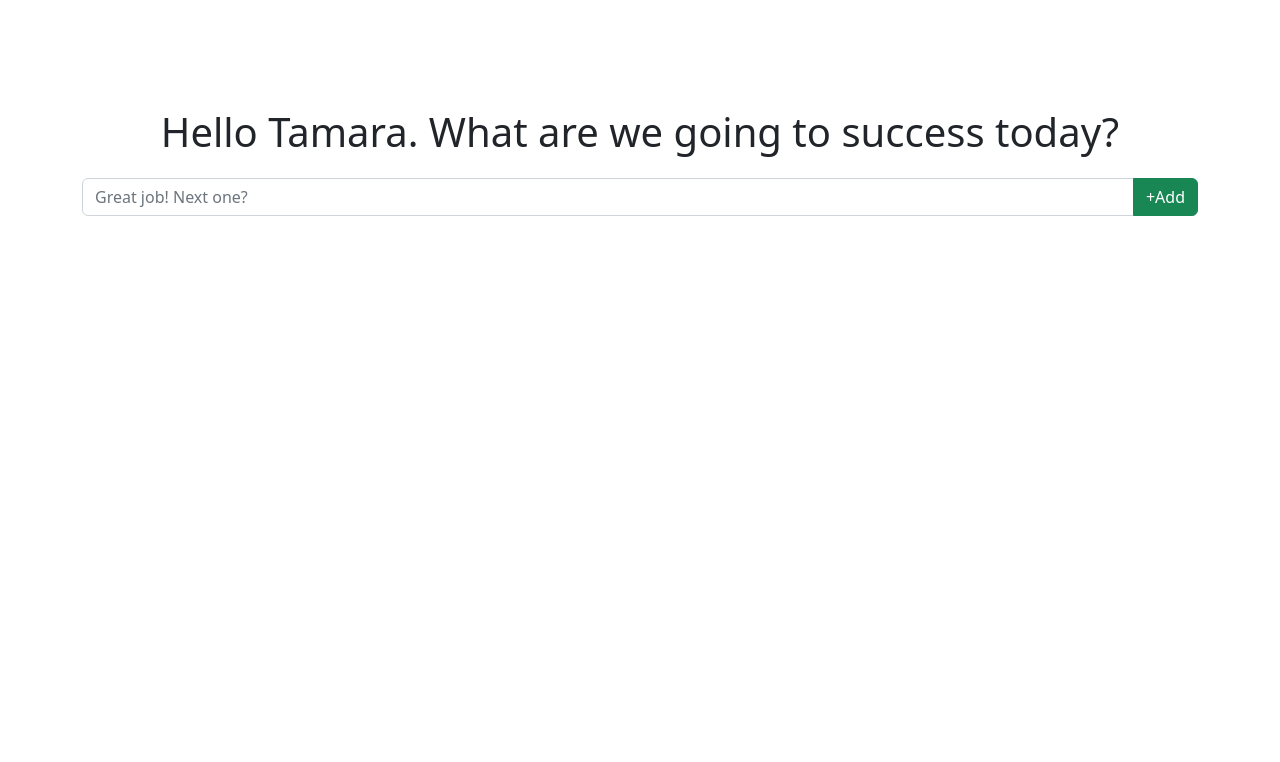
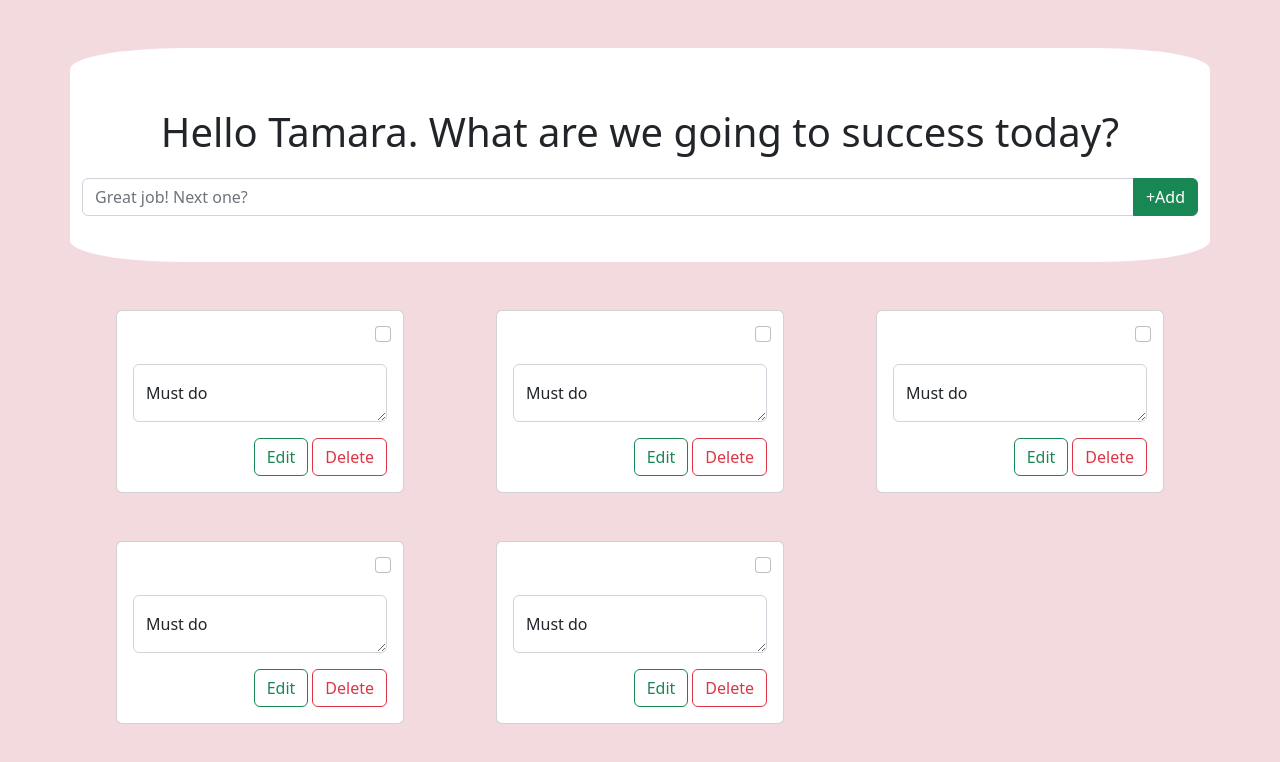
Before and after one commit to Gyozalyan/todolist, a React (Create React App) app: page / in a window 1280 px wide. Shown: the top 762 px of the page. Built offline with nearby package versions, Linux system fonts and the light colour scheme.

Commit message:
Made the shablon of the project

```diff
--- a/public/index.html
+++ b/public/index.html
@@ -14,9 +14,9 @@
 
     <title>ToDo List</title>
   </head>
-  <body>
+  <body style="background: #f2dadf;">
     <noscript>You need to enable JavaScript to run this app.</noscript>
-    <div id="root"></div>
+    <div id="root" ></div>
 
   </body>
 </html>
--- a/src/App.css
+++ b/src/App.css
@@ -1,5 +1,5 @@
 body{
-  background-color: #f2dadf;
+  background: #f2dadf;
 }
 
 .heading{
@@ -9,11 +9,41 @@ body{
 }
 
 Container{
-  background-color: #f2dadf;
+  background: #f2dadf;
 }
 
 .root{
 
-    background-color: #f2dadf;
+    background: #f2dadf;
 
 }
+
+span.input-group-text{
+  border: none;
+  background-color: white;
+  padding-top: 15px;
+}
+
+input.inputCheckBox{
+  margin: 0;
+}
+
+div.input-group{
+  justify-content: flex-end;
+  margin-bottom: 0;
+}
+
+div.card-body {
+  padding-top: 0;
+
+}
+
+.btns{
+  margin-right: 4px;
+}
+
+.makeCenter{
+
+  margin: 0 auto;
+
+}
--- a/src/App.js
+++ b/src/App.js
@@ -1,44 +1,48 @@
 import "./App.css";
+import "../node_modules/bootstrap/dist/css/bootstrap.min.css";
+import Container from "react-bootstrap/Container";
+import Row from "react-bootstrap/Row";
+import Col from "react-bootstrap/Col";
+import ToDo from "./ToDo";
+import Task from "./Task";
 import { Component } from "react";
-import '../node_modules/bootstrap/dist/css/bootstrap.min.css';
-import Container from 'react-bootstrap/Container';
-import Row from 'react-bootstrap/Row';
-import Col from 'react-bootstrap/Col';
-import Button from 'react-bootstrap/Button';
-import Form from 'react-bootstrap/Form';
-import InputGroup from 'react-bootstrap/InputGroup';
+
+
+class App extends Component {
+  state = {
+    templateArray: [],
+  };
+
+  render() {
+    return (
+      <Container>
+        <Row >
+          <ToDo />
+        </Row>
+        <Row >
+        <Col className="mt-5" lg={4} md={6}>
+          <Task />
+        </Col>
+        <Col className="mt-5" lg={4} md={6}>
+          <Task />
+        </Col>
+        <Col className="mt-5" lg={4} md={6}>
+          <Task />
+        </Col>
+        <Col className="mt-5"lg={4} md={6}>
+          <Task />
+        </Col>
+        <Col className="mt-5" lg={4} md={6}>
+          <Task />
+        </Col>
+
+
+        </Row>
+      </Container>
+    );
+  }
+}
 
 
 
-
-class App extends Component {
-  render() {
-    return (
-
-       <Container>
-        <Row>
-          <Col className="heading mt-5">
-          <p class="text-center mt-4 fs-1">
-              Hello Tamara. What are we going to success today?
-            </p>
-
-            <InputGroup className="mb-3">
-        <Form.Control
-         type="text"
-          placeholder="Great job! Next one?"
-          aria-describedby="basic-addon2"
-        />
-        <Button variant="success" id="button-addon2">
-          +Add
-        </Button>
-      </InputGroup>
-          </Col>
-        </Row>
-        </Container>
-
-       )
-
-  }
-}
-
 export default App;
--- /dev/null
+++ b/src/Task.jsx
@@ -0,0 +1,32 @@
+import Button from 'react-bootstrap/Button';
+import Card from 'react-bootstrap/Card';
+import Input from 'react-bootstrap/InputGroup';
+import FloatingLabel from 'react-bootstrap/FloatingLabel';
+import Form from 'react-bootstrap/Form';
+
+
+
+export default function Task(){
+return(
+
+    <Card style={{ width: '18rem' }} className="makeCenter">
+      <Input className="mb-3">
+        <Input.Checkbox aria-label="Checkbox for following text input" className = 'inputCheckBox' />
+      </Input>
+    <Card.Body>
+    <FloatingLabel
+        controlId="floatingTextarea"
+        label="Must do"
+        className="mb-3"
+      >
+        <Form.Control as="textarea" placeholder="Leave a comment here" />
+      </FloatingLabel>
+      <Button variant="outline-danger" className="float-end">Delete</Button>
+      <Button variant="outline-success" className="float-end btns">Edit</Button>
+
+    </Card.Body>
+  </Card>
+
+)
+
+}
--- /dev/null
+++ b/src/ToDo.jsx
@@ -0,0 +1,29 @@
+import Button from "react-bootstrap/Button";
+import Form from "react-bootstrap/Form";
+import InputGroup from "react-bootstrap/InputGroup";
+import { Component } from "react";
+import Col from "react-bootstrap/Col";
+
+
+export default class ToDo extends Component {
+    render() {
+      return (
+        <Col className="heading mt-5">
+          <p className="text-center mt-4 fs-1">
+            Hello Tamara. What are we going to success today?
+          </p>
+
+          <InputGroup className="mb-3">
+            <Form.Control
+              type="text"
+              placeholder="Great job! Next one?"
+              aria-describedby="basic-addon2"
+            />
+            <Button variant="success" id="button-addon2" onClick={this.template}>
+              +Add
+            </Button>
+          </InputGroup>
+        </Col>
+      );
+    }
+  }
--- a/src/index.css
+++ b/src/index.css
@@ -1,19 +1,19 @@
 body {
 
-    background-color: #f2dadf;
-
+  background: #f2dadf;
   margin: 0;
   font-family: -apple-system, BlinkMacSystemFont, 'Segoe UI', 'Roboto', 'Oxygen',
     'Ubuntu', 'Cantarell', 'Fira Sans', 'Droid Sans', 'Helvetica Neue',
     sans-serif;
   -webkit-font-smoothing: antialiased;
   -moz-osx-font-smoothing: grayscale;
+  background-color: #f2dadf;
 }
 
 code {
   font-family: source-code-pro, Menlo, Monaco, Consolas, 'Courier New',
     monospace;
 }
-.root{
-  background-color: #f2dadf;
+body .root{
+  background: #f2dadf;
 }
```
